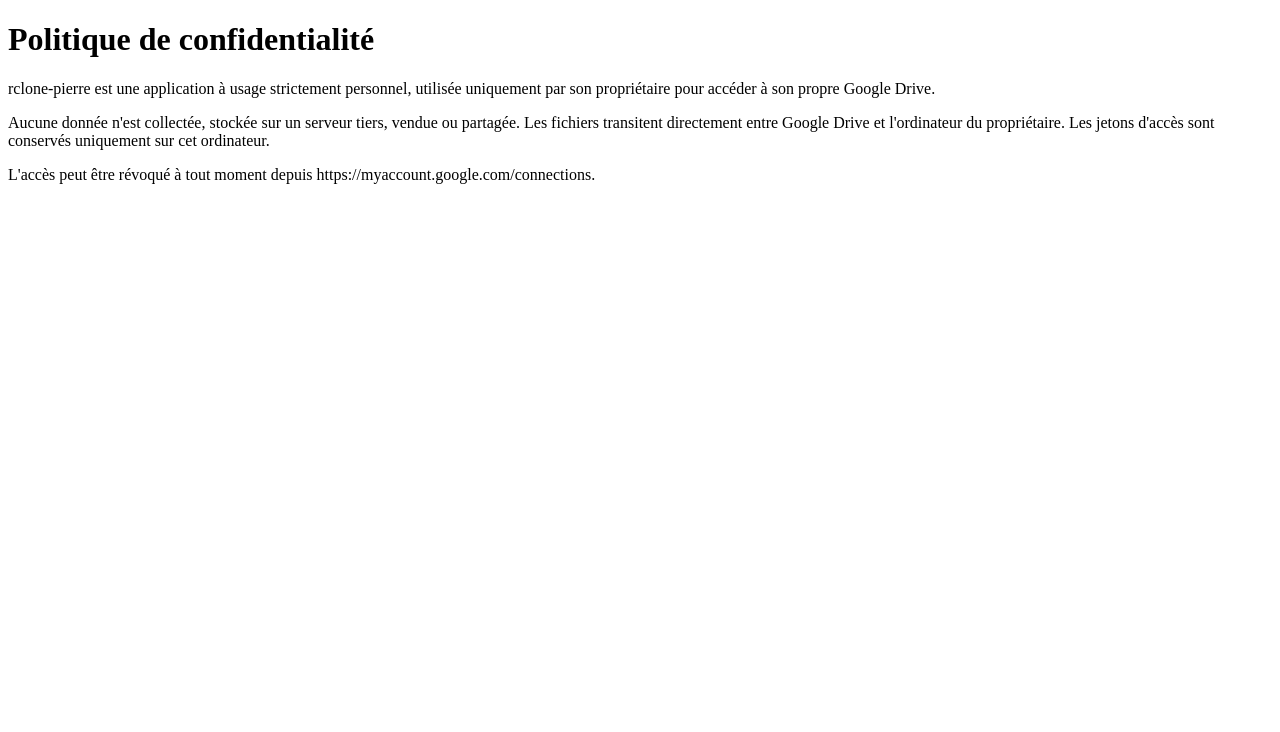
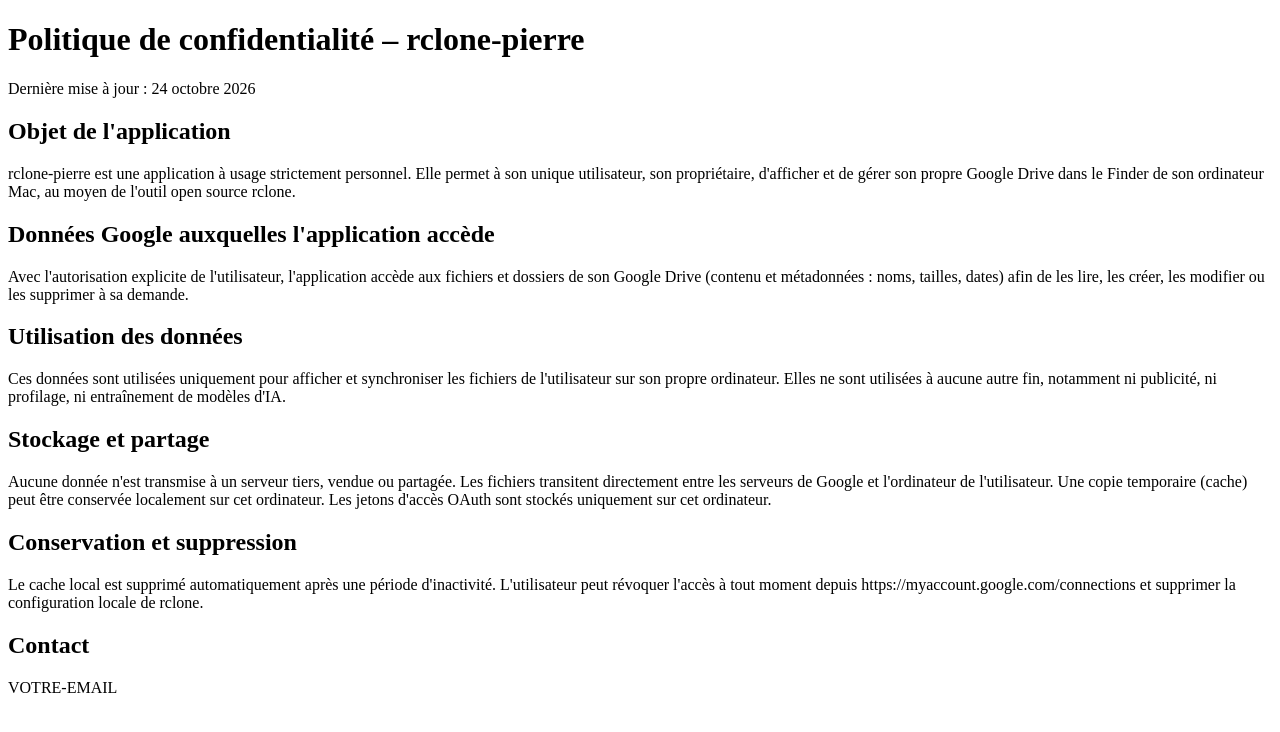
Before and after one commit to pierreboudey9-pixel/pierreboudey9-pixel.github.io, a plain HTML site: page privacy.html in a window 1280 px wide. Drawn offline with Linux system fonts and the light colour scheme.

Commit message:
Update privacy.html

```diff
--- a/privacy.html
+++ b/privacy.html
@@ -1,8 +1,18 @@
 <!doctype html>
 <html lang="fr"><head><meta charset="utf-8"><title>Politique de confidentialité – rclone-pierre</title></head>
 <body>
-<h1>Politique de confidentialité</h1>
-<p>rclone-pierre est une application à usage strictement personnel, utilisée uniquement par son propriétaire pour accéder à son propre Google Drive.</p>
-<p>Aucune donnée n'est collectée, stockée sur un serveur tiers, vendue ou partagée. Les fichiers transitent directement entre Google Drive et l'ordinateur du propriétaire. Les jetons d'accès sont conservés uniquement sur cet ordinateur.</p>
-<p>L'accès peut être révoqué à tout moment depuis https://myaccount.google.com/connections.</p>
+<h1>Politique de confidentialité – rclone-pierre</h1>
+<p>Dernière mise à jour : 24 octobre 2026</p>
+<h2>Objet de l'application</h2>
+<p>rclone-pierre est une application à usage strictement personnel. Elle permet à son unique utilisateur, son propriétaire, d'afficher et de gérer son propre Google Drive dans le Finder de son ordinateur Mac, au moyen de l'outil open source rclone.</p>
+<h2>Données Google auxquelles l'application accède</h2>
+<p>Avec l'autorisation explicite de l'utilisateur, l'application accède aux fichiers et dossiers de son Google Drive (contenu et métadonnées : noms, tailles, dates) afin de les lire, les créer, les modifier ou les supprimer à sa demande.</p>
+<h2>Utilisation des données</h2>
+<p>Ces données sont utilisées uniquement pour afficher et synchroniser les fichiers de l'utilisateur sur son propre ordinateur. Elles ne sont utilisées à aucune autre fin, notamment ni publicité, ni profilage, ni entraînement de modèles d'IA.</p>
+<h2>Stockage et partage</h2>
+<p>Aucune donnée n'est transmise à un serveur tiers, vendue ou partagée. Les fichiers transitent directement entre les serveurs de Google et l'ordinateur de l'utilisateur. Une copie temporaire (cache) peut être conservée localement sur cet ordinateur. Les jetons d'accès OAuth sont stockés uniquement sur cet ordinateur.</p>
+<h2>Conservation et suppression</h2>
+<p>Le cache local est supprimé automatiquement après une période d'inactivité. L'utilisateur peut révoquer l'accès à tout moment depuis https://myaccount.google.com/connections et supprimer la configuration locale de rclone.</p>
+<h2>Contact</h2>
+<p>VOTRE-EMAIL</p>
 </body></html>
```
